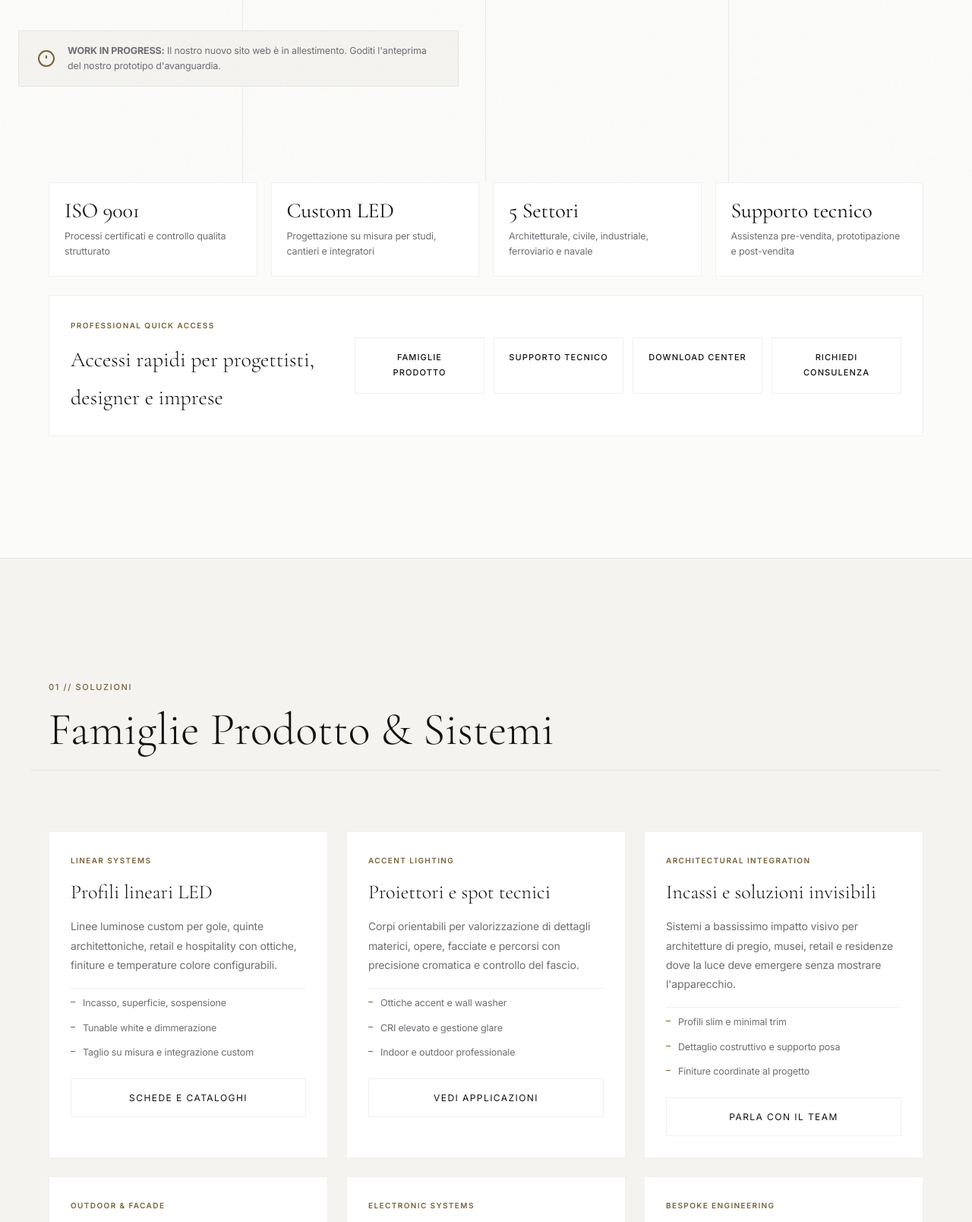
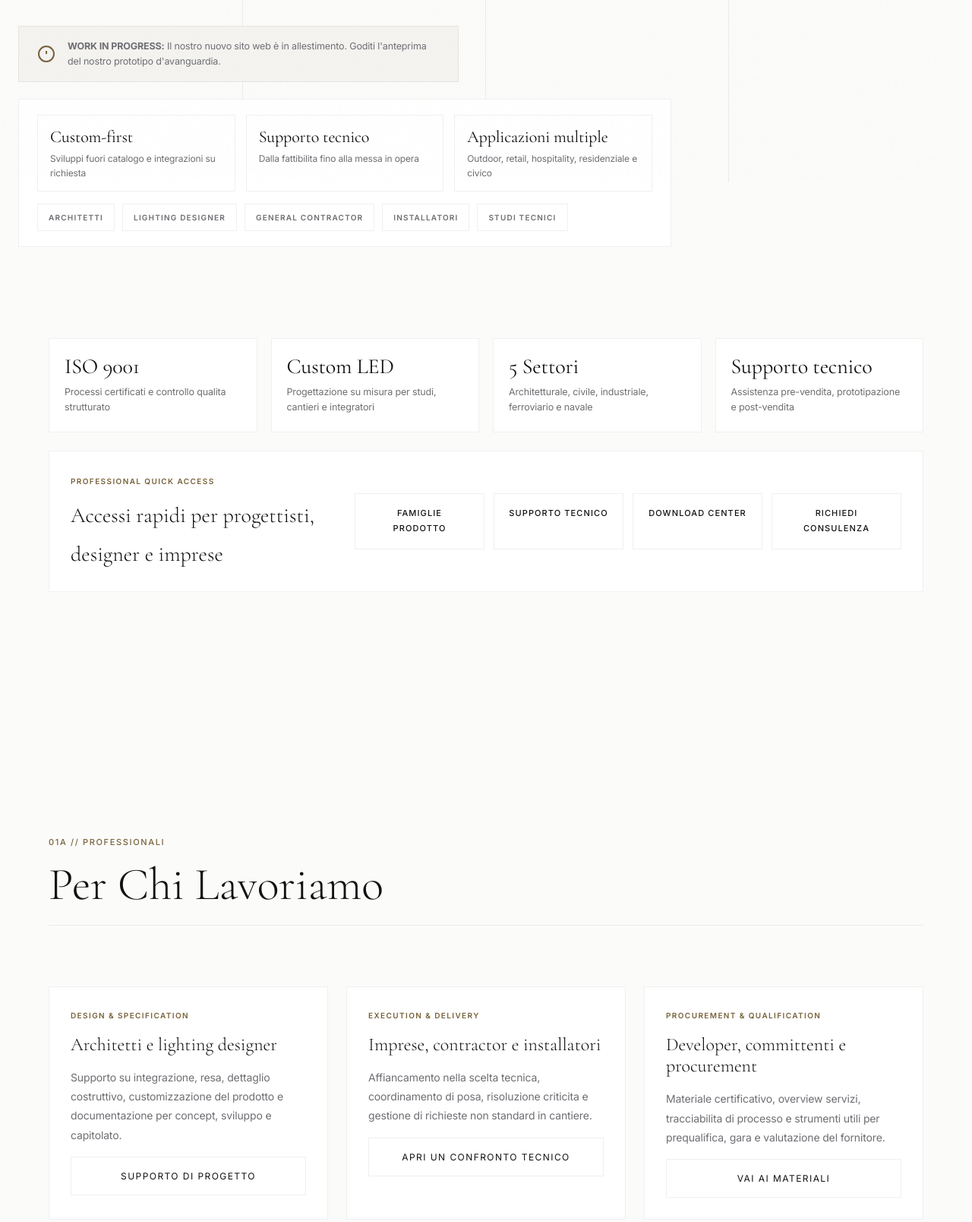
Before and after one commit to alessiocostanza3-ctrl/Ombre1, a website: page index.html in a window 1280 px wide. Shown: the part 560-2168 px from the top of the page at 76% size. Drawn offline with nearby package versions, Linux system fonts and the light colour scheme.

Commit message:
Strengthen hero and audience pathways

```diff
--- a/app.js
+++ b/app.js
@@ -964,7 +964,7 @@ function initScrollReveal() {
       header.classList.add('reveal-fade');
     }
 
-    const elementsToReveal = section.querySelectorAll('.trust-strip, .cta-command-bar, .soluzioni-grid, .azienda-grid, .settori-tabs, .sector-display-card, .servizi-grid, .supporto-grid, .playground-grid, .linear-catalogue-banner, .portfolio-filter-bar, .progetti-grid, .cert-grid, .novita-grid, .download-grid, .highlights-grid, .contatti-grid');
+    const elementsToReveal = section.querySelectorAll('.hero-utility-panel, .trust-strip, .cta-command-bar, .audience-grid, .soluzioni-grid, .azienda-grid, .settori-tabs, .sector-display-card, .servizi-grid, .supporto-grid, .playground-grid, .linear-catalogue-banner, .portfolio-filter-bar, .progetti-grid, .cert-grid, .novita-grid, .download-grid, .highlights-grid, .contatti-grid');
     elementsToReveal.forEach(el => {
       el.classList.add('reveal-slide-up');
     });
--- a/index.html
+++ b/index.html
@@ -19,7 +19,7 @@
   <link href="https://fonts.googleapis.com/css2?family=Cormorant+Garamond:ital,wght@0,300;0,400;0,500;0,600;0,700;1,300;1,400;1,500;1,600;1,700&family=Inter:wght@200;300;400;500;600;700&display=swap" rel="stylesheet">
 
   <!-- CSS Stylesheet -->
-  <link rel="stylesheet" href="style.css?v=1.7">
+  <link rel="stylesheet" href="style.css?v=1.8">
 </head>
 <body class="editorial-layout">
 
@@ -101,6 +101,30 @@
           <strong>WORK IN PROGRESS:</strong> Il nostro nuovo sito web è in allestimento. Goditi l'anteprima del nostro prototipo d'avanguardia.
         </div>
       </div>
+
+      <div class="hero-utility-panel glass-panel">
+        <div class="hero-metric-list">
+          <article class="hero-metric-card">
+            <span class="hero-metric-value">Custom-first</span>
+            <span class="hero-metric-label">Sviluppi fuori catalogo e integrazioni su richiesta</span>
+          </article>
+          <article class="hero-metric-card">
+            <span class="hero-metric-value">Supporto tecnico</span>
+            <span class="hero-metric-label">Dalla fattibilita fino alla messa in opera</span>
+          </article>
+          <article class="hero-metric-card">
+            <span class="hero-metric-value">Applicazioni multiple</span>
+            <span class="hero-metric-label">Outdoor, retail, hospitality, residenziale e civico</span>
+          </article>
+        </div>
+        <div class="hero-audience-pills">
+          <span class="hero-audience-pill">Architetti</span>
+          <span class="hero-audience-pill">Lighting designer</span>
+          <span class="hero-audience-pill">General contractor</span>
+          <span class="hero-audience-pill">Installatori</span>
+          <span class="hero-audience-pill">Studi tecnici</span>
+        </div>
+      </div>
     </section>
 
     <section class="section-container trust-strip-section">
@@ -134,6 +158,37 @@
           <a href="#download" class="command-link magnet-target">Download center</a>
           <a href="#contatti" class="command-link magnet-target">Richiedi consulenza</a>
         </div>
+      </div>
+    </section>
+
+    <section id="professionisti" class="section-container">
+      <div class="section-header-editorial">
+        <div class="section-number">01A // PROFESSIONALI</div>
+        <h2 class="section-title-asymmetric">Per Chi Lavoriamo</h2>
+        <div class="section-title-bg">AUDIENCE</div>
+      </div>
+
+      <div class="audience-grid">
+        <article class="audience-card glass-panel">
+          <span class="audience-kicker">Design & specification</span>
+          <h3>Architetti e lighting designer</h3>
+          <p>Supporto su integrazione, resa, dettaglio costruttivo, customizzazione del prodotto e documentazione per concept, sviluppo e capitolato.</p>
+          <a href="#supporto" class="btn btn-secondary magnet-target">Supporto di progetto</a>
+        </article>
+
+        <article class="audience-card glass-panel">
+          <span class="audience-kicker">Execution & delivery</span>
+          <h3>Imprese, contractor e installatori</h3>
+          <p>Affiancamento nella scelta tecnica, coordinamento di posa, risoluzione criticita e gestione di richieste non standard in cantiere.</p>
+          <a href="#contatti" class="btn btn-secondary magnet-target">Apri un confronto tecnico</a>
+        </article>
+
+        <article class="audience-card glass-panel">
+          <span class="audience-kicker">Procurement & qualification</span>
+          <h3>Developer, committenti e procurement</h3>
+          <p>Materiale certificativo, overview servizi, tracciabilita di processo e strumenti utili per prequalifica, gara e valutazione del fornitore.</p>
+          <a href="#download" class="btn btn-secondary magnet-target">Vai ai materiali</a>
+        </article>
       </div>
     </section>
 
@@ -1088,6 +1143,6 @@
   </div>
 
   <!-- JavaScript App Logic -->
-  <script src="app.js?v=1.7"></script>
+  <script src="app.js?v=1.8"></script>
 </body>
 </html>
--- a/style.css
+++ b/style.css
@@ -501,6 +501,59 @@ main {
   background: var(--bg-secondary);
 }
 
+.hero-utility-panel {
+  width: 100%;
+  max-width: 860px;
+  margin-top: 22px;
+  padding: 20px 24px;
+  border: 1px solid var(--color-border);
+  background: var(--bg-card);
+}
+
+.hero-metric-list {
+  display: grid;
+  grid-template-columns: repeat(3, 1fr);
+  gap: 14px;
+}
+
+.hero-metric-card {
+  border: 1px solid var(--color-border);
+  padding: 16px 16px 14px;
+  display: flex;
+  flex-direction: column;
+  gap: 8px;
+}
+
+.hero-metric-value {
+  font-family: var(--font-title);
+  font-size: 22px;
+  line-height: 1.1;
+  color: var(--color-text);
+}
+
+.hero-metric-label {
+  font-size: 12px;
+  color: var(--color-text-muted);
+  line-height: 1.55;
+}
+
+.hero-audience-pills {
+  display: flex;
+  flex-wrap: wrap;
+  gap: 10px;
+  margin-top: 16px;
+}
+
+.hero-audience-pill {
+  border: 1px solid var(--color-border);
+  padding: 8px 14px;
+  font-size: 10px;
+  font-weight: 600;
+  letter-spacing: 0.12em;
+  text-transform: uppercase;
+  color: var(--color-text-muted);
+}
+
 .notice-icon {
   flex-shrink: 0;
   color: var(--color-accent);
@@ -596,6 +649,41 @@ main {
 .command-link:hover {
   border-color: var(--color-accent);
   color: var(--color-accent);
+}
+
+/* --- Section: Audience --- */
+.audience-grid {
+  display: grid;
+  grid-template-columns: repeat(3, 1fr);
+  gap: 24px;
+}
+
+.audience-card {
+  border: 1px solid var(--color-border);
+  background: var(--bg-card);
+  padding: 28px;
+  display: flex;
+  flex-direction: column;
+  gap: 16px;
+}
+
+.audience-kicker {
+  font-size: 10px;
+  font-weight: 600;
+  letter-spacing: 0.14em;
+  text-transform: uppercase;
+  color: var(--color-accent);
+}
+
+.audience-card h3 {
+  font-size: 24px;
+  font-weight: 300;
+  line-height: 1.18;
+}
+
+.audience-card p {
+  font-size: 14px;
+  color: var(--color-text-muted);
 }
 
 /* --- Section: Soluzioni --- */
@@ -2172,6 +2260,7 @@ html[data-theme="light"] .progetto-card-content {
   }
 
   .trust-strip,
+  .audience-grid,
   .novita-grid,
   .download-grid,
   .highlights-grid {
@@ -2180,6 +2269,10 @@ html[data-theme="light"] .progetto-card-content {
 
   .soluzioni-grid {
     grid-template-columns: repeat(2, 1fr);
+  }
+
+  .hero-metric-list {
+    grid-template-columns: 1fr;
   }
 
   .cta-command-bar,
@@ -2254,6 +2347,7 @@ html[data-theme="light"] .progetto-card-content {
   }
 
   .trust-strip,
+  .audience-grid,
   .soluzioni-grid,
   .supporto-cards,
   .novita-grid,
@@ -2267,6 +2361,7 @@ html[data-theme="light"] .progetto-card-content {
   }
 
   .trust-card,
+  .audience-card,
   .solution-card,
   .support-card,
   .supporto-side-panel,
@@ -2294,6 +2389,7 @@ html[data-theme="light"] .progetto-card-content {
   }
 
   .solution-card h3,
+  .audience-card h3,
   .support-card h3,
   .supporto-side-panel h3,
   .news-card h3,
@@ -2343,6 +2439,16 @@ html[data-theme="light"] .progetto-card-content {
     padding: 16px 18px;
     align-items: flex-start;
     max-width: 100%;
+  }
+
+  .hero-utility-panel {
+    margin-top: 16px;
+    padding: 18px;
+  }
+
+  .hero-audience-pills {
+    margin-top: 12px;
+    gap: 8px;
   }
 
   .nav-toggle {
@@ -2738,11 +2844,33 @@ html[data-theme="light"] .progetto-card-content {
     width: 100%;
   }
 
+  .hero-utility-panel {
+    padding: 14px;
+  }
+
+  .hero-metric-card {
+    padding: 14px 12px;
+  }
+
+  .hero-metric-value {
+    font-size: 20px;
+  }
+
+  .hero-metric-label {
+    font-size: 11px;
+  }
+
+  .hero-audience-pill {
+    padding: 7px 10px;
+    font-size: 9px;
+  }
+
   .trust-value {
     font-size: 24px;
   }
 
   .trust-label,
+  .audience-card p,
   .solution-card p,
   .support-card p,
   .news-card p,
```
